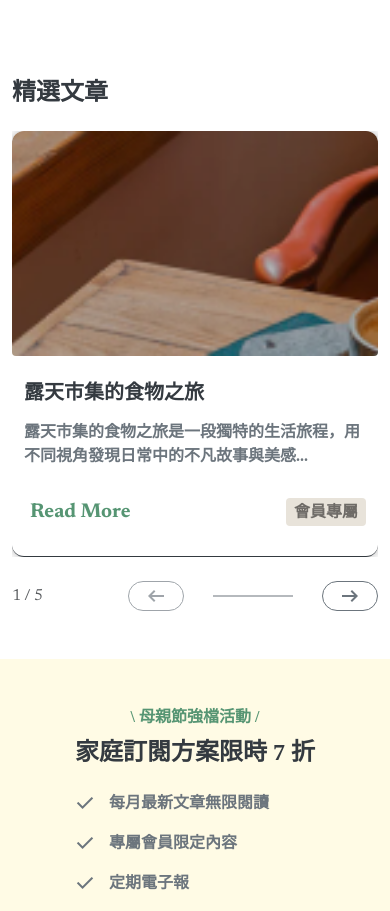
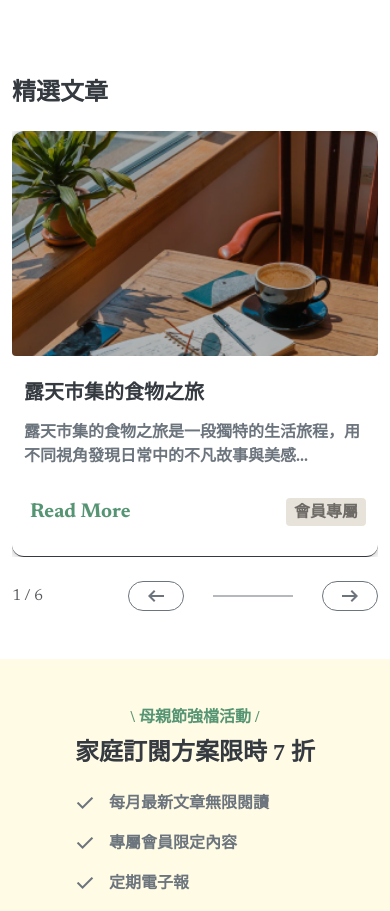
Before and after one commit to a072682/HomeWork-Week-6, a React (Vite) app: page / in a window 390 px wide. Shown: the part 1700-2611 px from the top of the page. Built offline with nearby package versions, Linux system fonts and the light colour scheme.

Commit message:
修正上傳

```diff
--- a/src/components/common/IndexMain/IndexMainFeaturedArticles.jsx
+++ b/src/components/common/IndexMain/IndexMainFeaturedArticles.jsx
@@ -21,20 +21,24 @@ function IndexMainFeaturedArticles({featuredArticlesData,handleCardGoTo}) {//精
     const [totalSlides, setTotalSlides] = useState(0);//總共有幾頁
     const swiperRef = useRef(null);
 
+    const [trigger, setTrigger] = useState(false);//觸發
+
     useEffect(()=>{
         console.log("第幾頁:",currentIndex);
         console.log("總共幾頁:",totalSlides);
-        console.log("引入資料:",featuredArticlesData);
+        console.log("引入總數料:",featuredArticlesData);
+
     },[currentIndex,totalSlides,featuredArticlesData]);
 
 
     useEffect(() => {
         if (featuredArticlesData && featuredArticlesData.length > 0) {
+            //此時的swiperRef.current為null
             const groupSize = swiperRef.current?.params?.slidesPerGroup || 1;
             const totalPages = Math.ceil(featuredArticlesData.length / groupSize);
             setTotalSlides(totalPages);
         }
-    }, [featuredArticlesData]);
+    }, [featuredArticlesData,trigger]);
 
   return (
     <div className="IndexMainFeaturedArticles">
@@ -54,12 +58,12 @@ function IndexMainFeaturedArticles({featuredArticlesData,handleCardGoTo}) {//精
                                         {currentIndex} / {totalSlides}
                                     </div>
                                     <div className="Intro-box d-flex">
-                                        <button className="Intro-prev btn btn-outline-secondary" aria-label="上一頁">
+                                        <button className="Intro-prev-desktop btn btn-outline-secondary" aria-label="上一頁">
                                             <span className="material-symbols-outlined Intro-prev-icon">
                                                 arrow_left_alt
                                             </span>
                                         </button>
-                                        <button className="Intro-next btn btn-outline-secondary" aria-label="下一頁">
+                                        <button className="Intro-next-desktop btn btn-outline-secondary" aria-label="下一頁">
                                             <span className="material-symbols-outlined Intro-next-icon">
                                                 arrow_right_alt
                                             </span>
@@ -77,35 +81,65 @@ function IndexMainFeaturedArticles({featuredArticlesData,handleCardGoTo}) {//精
                                 </div>
 
                                 <div className="IndexMainFeaturedArticles-item-box">
+
+
                                             <Swiper
                                             className="h-100"
                                             modules={[Navigation]}
                                             loop={true}
+
                                             spaceBetween={48}
-                                    slidesPerGroup={2}
                                             navigation={{
-                                        nextEl: ".Intro-next",
-                                        prevEl: ".Intro-prev",
-                                    }}
-                                    onSwiper={(swiper) => {//當 Swiper 初始化完成時觸發
-                                        swiperRef.current = swiper;
-                                    }}
-                                    onSlideChange={(swiper) => {//每次滑動頁面完成時會觸發
-                                        const currentPage = Math.floor(swiper.realIndex / swiper.params.slidesPerGroup) + 1;
-                                        setCurrentIndex(currentPage);
-                                        //swiper.realIndex目前畫面最左側的 slide 的 index
-                                        //swiper.params.slidesPerGroup每次點擊「下一頁」時，要移動幾個 slide
+                                                nextEl: window.innerWidth >= 992 ? ".Intro-next-desktop" : ".Intro-next-mobile",
+                                                prevEl: window.innerWidth >= 992 ? ".Intro-prev-desktop" : ".Intro-prev-mobile",
                                             }}
                                             breakpoints={{
                                                 0: {
                                                 slidesPerView: 1, // 手機（<992px）
                                                 slidesPerGroup: 1,
+
                                                 },
                                                 992: {
                                                 slidesPerView: 2, // 桌面（>=992px）
                                                 slidesPerGroup: 2,
                                                 }
                                             }}
+                                            onSwiper={(swiper) => {//當 Swiper 初始化完成時觸發
+                                                swiperRef.current = swiper
+                                            }}
+                                            onInit={(swiper) => {
+                                                swiperRef.current = swiper; // 保存實例
+                                            }}
+                                            onBeforeInit={(sw) => {
+
+                                            }}
+                                            onSlideChange={(swiper) => {//每次滑動頁面完成時會觸發
+
+                                                const currentPage = Math.floor(swiper.realIndex / swiper.params.slidesPerGroup) + 1;
+                                                setCurrentIndex(currentPage);
+                                                //swiper.realIndex目前畫面最左側的 slide 的 index
+                                                //swiper.params.slidesPerGroup每次點擊「下一頁」時，要移動幾個 slide
+                                            }}
+                                            onBreakpoint={(sw, bpParams) => {
+                                                const isDesktop = window.innerWidth >= 992;
+
+                                                // 更新 Navigation 元素
+                                                sw.params.navigation.prevEl = isDesktop
+                                                ? ".Intro-prev-desktop"
+                                                : ".Intro-prev-mobile";
+                                                sw.params.navigation.nextEl = isDesktop
+                                                ? ".Intro-next-desktop"
+                                                : ".Intro-next-mobile";
+
+                                                // 重新初始化 Navigation
+                                                sw.navigation.destroy();
+                                                sw.navigation.init();
+                                                sw.navigation.update();
+
+                                                //
+                                                setTrigger(!trigger);
+                                            }}
+
                                             >
                                             {featuredArticlesData?.map((item, index) => (
                                                 <SwiperSlide key={index}>
@@ -113,6 +147,10 @@ function IndexMainFeaturedArticles({featuredArticlesData,handleCardGoTo}) {//精
                                                 </SwiperSlide>
                                             ))}
                                             </Swiper>
+
+
+
+
                                 </div>
                             </div>
                         </div>
@@ -124,12 +162,12 @@ function IndexMainFeaturedArticles({featuredArticlesData,handleCardGoTo}) {//精
                                     {currentIndex} / {totalSlides}
                                 </div>
                                 <div className="Intro-box d-flex">
-                                    <button className="Intro-prev btn btn-outline-secondary" aria-label="上一頁">
+                                    <button className="Intro-prev-mobile btn btn-outline-secondary" aria-label="上一頁">
                                         <span className="material-symbols-outlined Intro-prev-icon">
                                             arrow_left_alt
                                         </span>
                                     </button>
-                                    <button className="Intro-next btn btn-outline-secondary" aria-label="下一頁">
+                                    <button className="Intro-next-mobile btn btn-outline-secondary" aria-label="下一頁">
                                         <span className="material-symbols-outlined Intro-next-icon">
                                             arrow_right_alt
                                         </span>
--- a/src/components/common/IndexMain/_IndexMainFeaturedArticles.scss
+++ b/src/components/common/IndexMain/_IndexMainFeaturedArticles.scss
@@ -48,7 +48,7 @@
                 z-index: 0;
             }
 
-            .Intro-prev,.Intro-next{
+            .Intro-prev-desktop,.Intro-next-desktop{
                 display: flex;
                 justify-content: center;
                 align-items: center;
@@ -194,7 +194,7 @@
                 z-index: 0;
             }
 
-            .Intro-prev,.Intro-next{
+            .Intro-prev-mobile,.Intro-next-mobile{
                 display: flex;
                 justify-content: center;
                 align-items: center;
--- a/src/components/common/card/CardData01.jsx
+++ b/src/components/common/card/CardData01.jsx
@@ -7,7 +7,7 @@ function CardData01({item,handleCardGoTo}) {
             <div className="card01">
                 <div className='img-box'>
                     <picture>
-                        <source srcSet={item.imgSm} media="(max-width: 991.98px)" />
+                        <source srcSet={item.img} media="(max-width: 991.98px)" />
                         <img className="item-img" src={item.img} alt="" />
                     </picture>
                 </div>
--- a/src/components/common/card/_CardData01.scss
+++ b/src/components/common/card/_CardData01.scss
@@ -14,6 +14,7 @@
                     width: 100%;
                     aspect-ratio: 325 / 200;
                     object-fit: cover;
+
                 }
             }
 
--- a/src/pages/Index.jsx
+++ b/src/pages/Index.jsx
@@ -33,7 +33,7 @@ function Index (){
 
     useEffect(()=>{
         console.log("全部資料:",allItemData);
-        setFeaturedArticlesData(handleFeaturedArticlesData(allItemData,5));
+        setFeaturedArticlesData(handleFeaturedArticlesData(allItemData,6));
         setIndexMainTodayChoices(handleIndexMainTodayChoicesData(allItemData));
     },[allItemData]);
 
```
Lines whose indentation alone changed are shown as unchanged.
